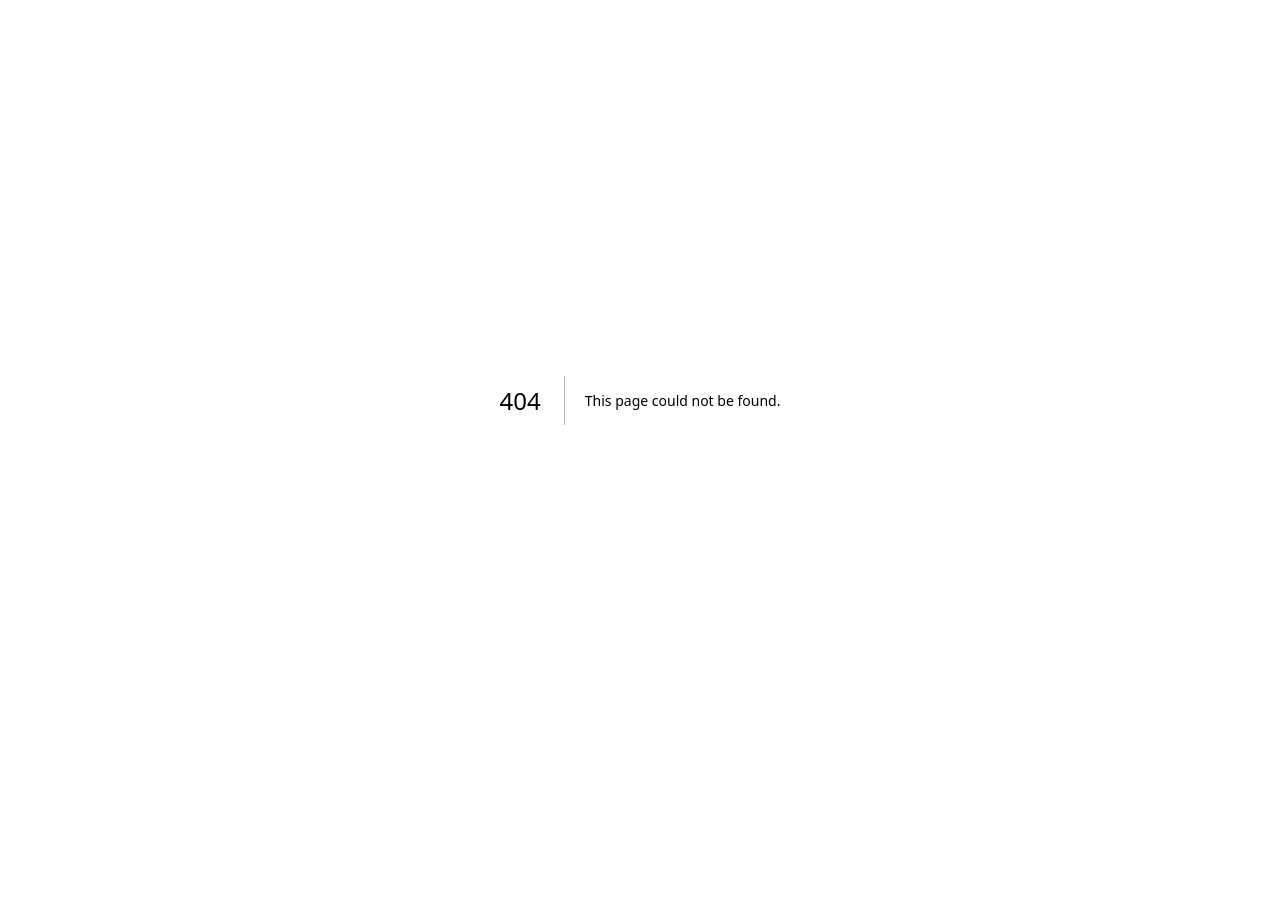
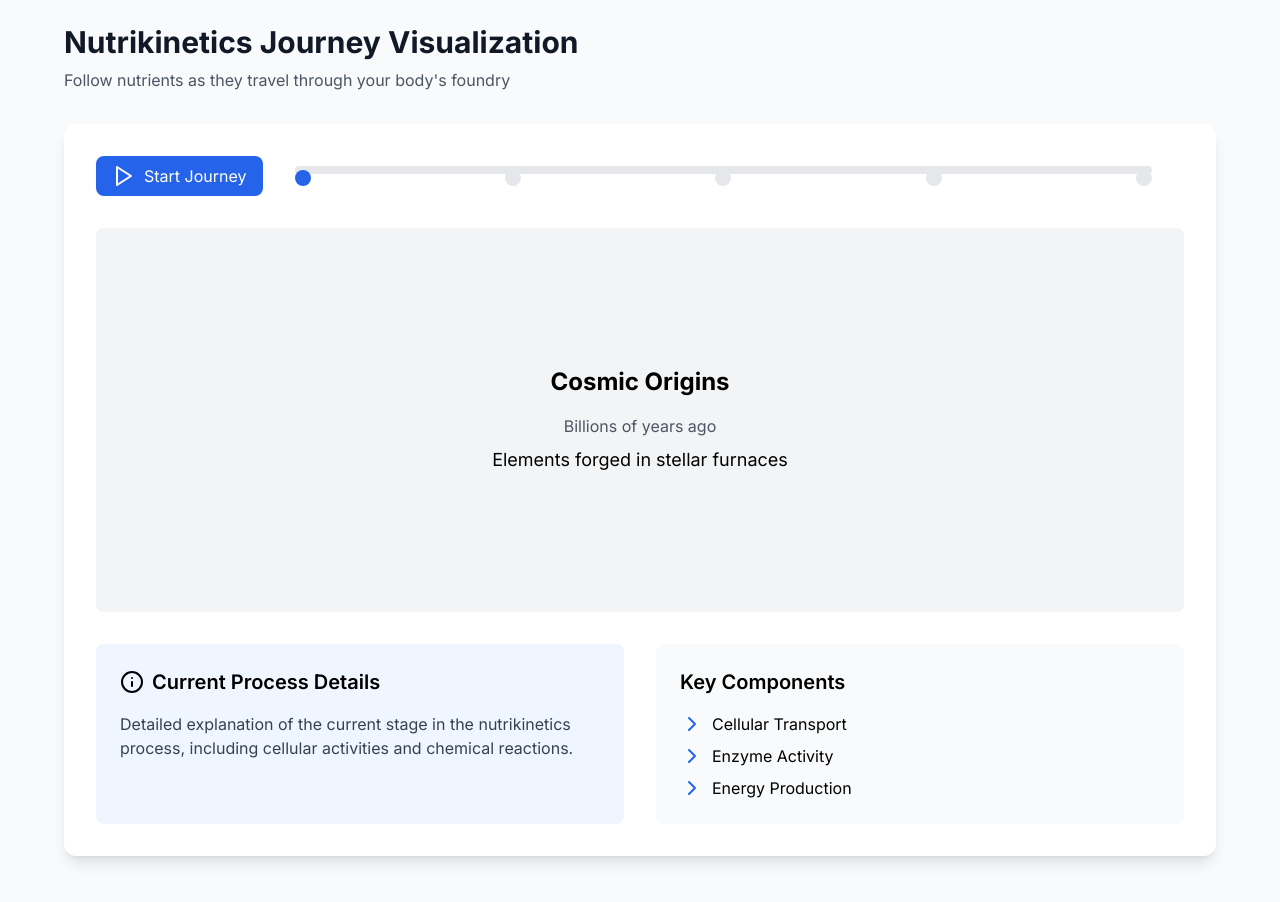
Before and after one commit to EricScottJohnston/foodtruth, a Next.js app: page /nutrikinetics/metabolism in a window 1280 px wide. Before the commit this address had no page. Shown: the top 902 px of the page. Before the commit the page ends 800 px from the top, so only its background shows below. Built offline with nearby package versions, Linux system fonts and the light colour scheme.

Commit message:
Create page.tsx

```diff
--- /dev/null
+++ b/app/nutrikinetics/metabolism/page.tsx
@@ -0,0 +1,128 @@
+import React, { useState } from 'react';
+import { Play, Pause, ChevronRight, Info } from 'lucide-react';
+
+export default function NutrikineticsVisualization() {
+  const [activeStep, setActiveStep] = useState(0);
+  const [isPlaying, setIsPlaying] = useState(false);
+
+  const steps = [
+    {
+      title: "Cosmic Origins",
+      time: "Billions of years ago",
+      description: "Elements forged in stellar furnaces"
+    },
+    {
+      title: "Initial Contact",
+      time: "T-2 seconds",
+      description: "Brain preparation and hormone release"
+    },
+    {
+      title: "First Response",
+      time: "T=0",
+      description: "Initial cellular reactions begin"
+    },
+    {
+      title: "Absorption Phase",
+      time: "T+5 minutes",
+      description: "Movement through digestive system"
+    },
+    {
+      title: "Distribution",
+      time: "T+30 minutes",
+      description: "Cellular uptake and utilization"
+    }
+  ];
+
+  return (
+    <div className="min-h-screen bg-gray-50 p-6">
+      <div className="max-w-6xl mx-auto">
+        {/* Header */}
+        <div className="mb-8">
+          <h1 className="text-3xl font-bold text-gray-900 mb-2">
+            Nutrikinetics Journey Visualization
+          </h1>
+          <p className="text-gray-600">
+            Follow nutrients as they travel through your body's foundry
+          </p>
+        </div>
+
+        {/* Main Visualization Area */}
+        <div className="bg-white rounded-xl shadow-lg p-8 mb-8">
+          {/* Timeline Navigation */}
+          <div className="flex items-center justify-between mb-8">
+            <button
+              className="flex items-center bg-blue-600 text-white px-4 py-2 rounded-lg hover:bg-blue-700"
+              onClick={() => setIsPlaying(!isPlaying)}
+            >
+              {isPlaying ? <Pause className="mr-2" /> : <Play className="mr-2" />}
+              {isPlaying ? 'Pause Journey' : 'Start Journey'}
+            </button>
+
+            <div className="flex-1 mx-8">
+              <div className="relative">
+                <div className="h-2 bg-gray-200 rounded">
+                  <div
+                    className="h-2 bg-blue-600 rounded transition-all duration-500"
+                    style={{ width: `${(activeStep / (steps.length - 1)) * 100}%` }}
+                  ></div>
+                </div>
+                <div className="flex justify-between mt-2">
+                  {steps.map((step, index) => (
+                    <button
+                      key={index}
+                      onClick={() => setActiveStep(index)}
+                      className={`w-4 h-4 rounded-full ${
+                        index <= activeStep ? 'bg-blue-600' : 'bg-gray-200'
+                      } -mt-3 transition-all duration-300`}
+                    ></button>
+                  ))}
+                </div>
+              </div>
+            </div>
+          </div>
+
+          {/* Visualization Stage */}
+          <div className="bg-gray-100 rounded-lg p-8 mb-8 h-96 flex items-center justify-center">
+            <div className="text-center">
+              <h3 className="text-2xl font-bold mb-4">{steps[activeStep].title}</h3>
+              <p className="text-gray-600 mb-2">{steps[activeStep].time}</p>
+              <p className="text-lg">{steps[activeStep].description}</p>
+            </div>
+          </div>
+
+          {/* Controls and Information */}
+          <div className="grid grid-cols-1 md:grid-cols-2 gap-8">
+            <div className="bg-blue-50 rounded-lg p-6">
+              <h3 className="text-xl font-semibold mb-4 flex items-center">
+                <Info className="mr-2" />
+                Current Process Details
+              </h3>
+              <p className="text-gray-700">
+                Detailed explanation of the current stage in the nutrikinetics process,
+                including cellular activities and chemical reactions.
+              </p>
+            </div>
+
+            <div className="bg-gray-50 rounded-lg p-6">
+              <h3 className="text-xl font-semibold mb-4">Key Components</h3>
+              <ul className="space-y-2">
+                <li className="flex items-center">
+                  <ChevronRight className="mr-2 text-blue-600" />
+                  <span>Cellular Transport</span>
+                </li>
+                <li className="flex items-center">
+                  <ChevronRight className="mr-2 text-blue-600" />
+                  <span>Enzyme Activity</span>
+                </li>
+                <li className="flex items-center">
+                  <ChevronRight className="mr-2 text-blue-600" />
+                  <span>Energy Production</span>
+                </li>
+              </ul>
+            </div>
+          </div>
+        </div>
+      </div>
+    </div>
+  );
+}
```
